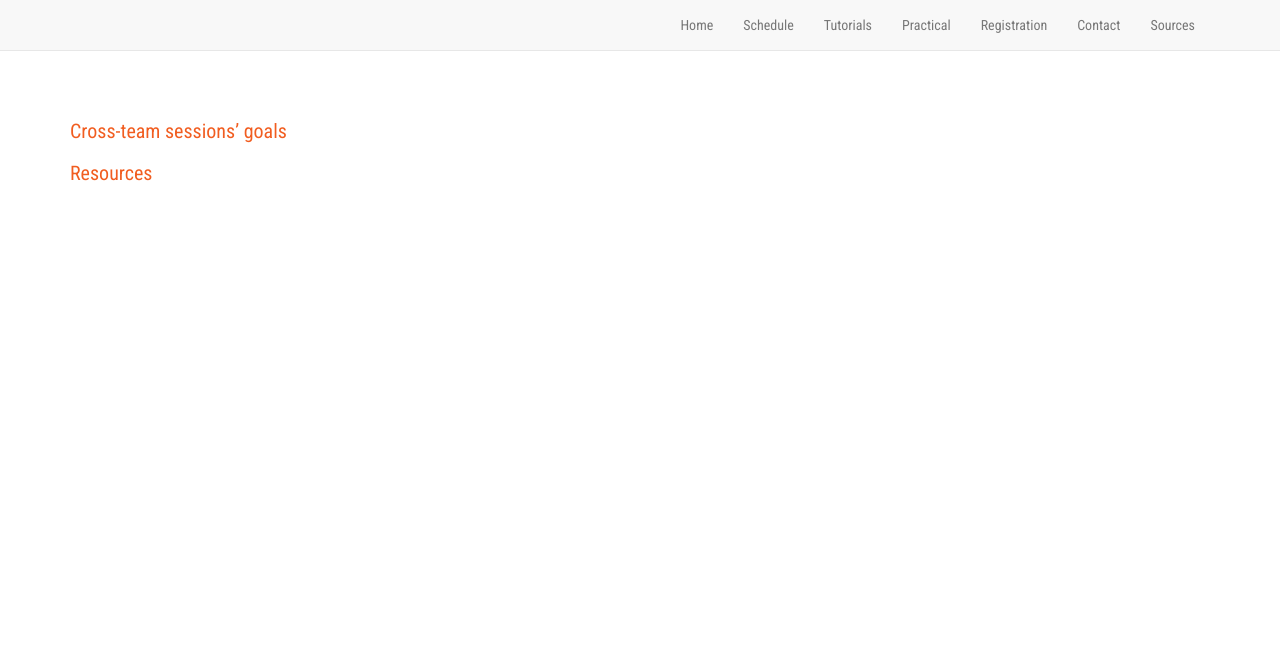
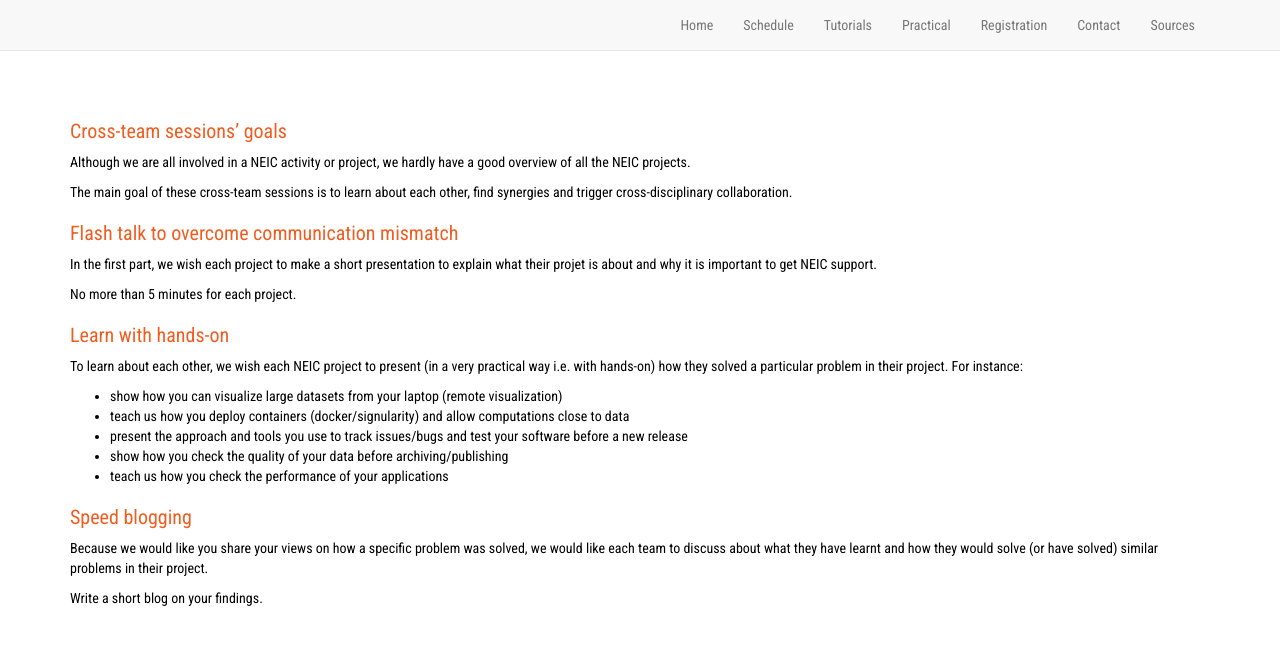
Before and after one commit to neicnordic/ahm18.neic.nordforsk.org, a Jekyll site: the page built from crossteam.md, in a window 1280 px wide. Shown: the top 645 px of the page. Built offline with Jekyll 4.4.1, drawn with Linux system fonts in a browser that asks for light colours; nearby versions of some CDN libraries; our own code applies the rules of GitHub Pages for plain Markdown files.

Commit message:
Add information on cross-team session

```diff
--- a/crossteam.md
+++ b/crossteam.md
@@ -6,4 +6,32 @@ include: default
 ### Cross-team sessions' goals
 
 
-### Resources
+Although we are all involved in a NEIC activity or project, we hardly have a good overview of all the NEIC projects.
+
+The main goal of these cross-team sessions is to learn about each other, find synergies and trigger cross-disciplinary collaboration.
+
+
+### Flash talk to overcome communication mismatch
+
+In the first part, we wish each project to make a short presentation to explain what their projet is about and why it is important to get NEIC support.
+
+No more than 5 minutes for each project.
+
+### Learn with hands-on
+
+To learn about each other, we wish each NEIC project to present (in a very practical way i.e. with hands-on) how they solved a particular problem in their project.
+For instance:
+
+- show how you can visualize large datasets from your laptop (remote visualization)
+- teach us how you deploy containers (docker/signularity) and allow computations close to data
+- present the approach and tools you use to track issues/bugs and test your software before a new release
+- show how you check the quality of your data before archiving/publishing
+- teach us how you check the performance of your applications
+
+
+### Speed blogging
+
+Because we would like you share your views on how a specific problem was solved, we would like each team to discuss about what they have learnt and how they
+would solve (or have solved) similar problems in their project.
+
+Write a short blog on your findings.
```
